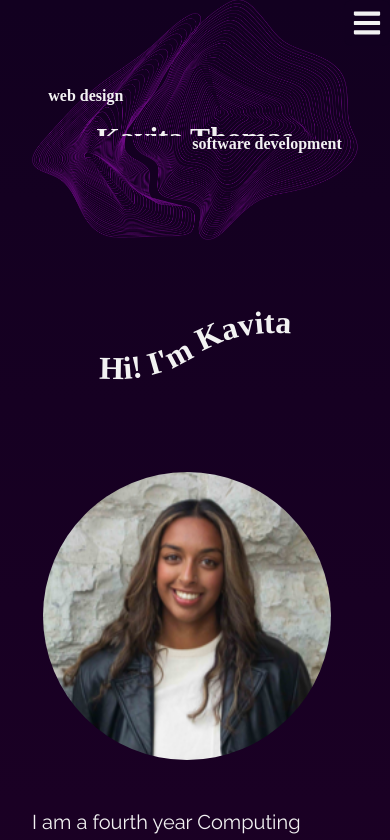
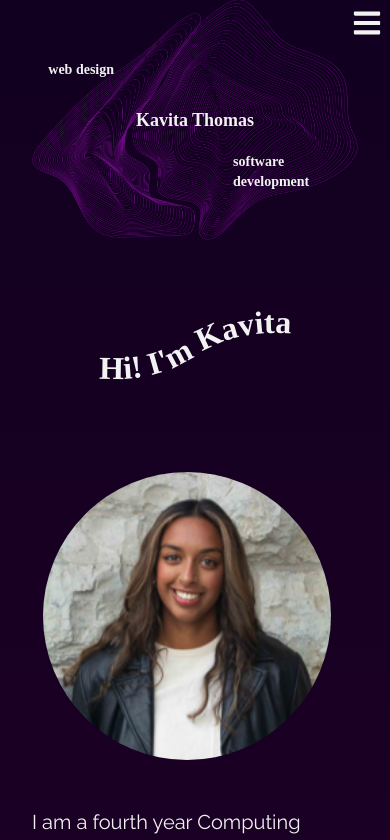
Before and after one commit to kavitaithomas/portfolio, a React (Create React App) app: page / in a window 390 px wide. Shown: the top 840 px of the page. Built offline with nearby package versions, Linux system fonts and the light colour scheme; a web font is replaced by a local one.

Commit message:
feat: :sparkles: update for mobile compatibility fixes

```diff
--- a/src/components/Button.jsx
+++ b/src/components/Button.jsx
@@ -4,7 +4,7 @@ const Button = ({ label, link }) => {
   return (
     <a href={link} target="_blank" rel="noopener noreferrer">
       <button className="bg-blue-200 rounded-xl py-1 px-4 border-blue-700 border-2 hover:scale-110 duration-200">
-        <p className="text-darkest-purple text-center text-lg">{label}</p>
+        <p className="text-darkest-purple text-center text-base">{label}</p>
       </button>
     </a>
   );
--- a/src/components/Experience.jsx
+++ b/src/components/Experience.jsx
@@ -82,7 +82,7 @@ const Experience = () => {
     ${activeIndex === index ? "bg-darkest-purple" : "hover:bg-darkest-purple"}`}
             >
               {/* Left Section: Title and Place */}
-              <div className="flex text-left space-x-4">
+              <div className="flex text-left space-x-2">
                 <span>{item.title}</span>
                 <div className="text-gray-400">
                   <span>{item.place}</span>
--- a/src/components/Hero.jsx
+++ b/src/components/Hero.jsx
@@ -18,16 +18,13 @@ const Hero = () => {
       {/* Text */}
       <div className="flex flex-col justify-center items-center">
         <div className="font-title absolute top-0 left-0 w-full h-full flex flex-col justify-center items-center text-my-gray z-20">
-          <p className="text-base flex flex-wrap lg:text-xl xl:text-2xl font-semibold absolute top-[35%] left-[5%] sm:top-[37%] sm:left-[8%] md:top-[39%] md:left-[10%]">
+          <p className="text-sm sm:text-lg md:text-xl xl:text-2xl font-semibold absolute top-[25%] left-[5%] sm:top-[37%] sm:left-[8%] md:top-[39%] md:left-[10%]">
             web design
           </p>
-          <h1
-            className="my-40 text-3xl md:text-5xl lg:text-6xl lg:my-6 p-4 font-bold text-center overflow-hidden
-          "
-          >
+          <h1 className="text-lg sm:text-3xl md:text-5xl lg:text-6xl lg:my-8 p-10 font-bold text-center">
             Kavita Thomas
           </h1>
-          <p className="text-base flex flex-wrap lg:text-xl xl:text-2xl font-semibold absolute bottom-[35%] right-[5%] sm:bottom-[37%] sm:right-[8%] md:bottom-[39%] md:right-[10%]">
+          <p className="text-sm w-1/3 sm:w-auto sm:text-lg md:text-xl xl:text-2xl font-semibold absolute bottom-[20%] right-[5%] sm:bottom-[37%] sm:right-[8%] md:bottom-[39%] md:right-[10%]">
             software development
           </p>
         </div>
--- a/src/components/ProjectCard.jsx
+++ b/src/components/ProjectCard.jsx
@@ -16,10 +16,12 @@ const ProjectCard = ({ project, isExpanded, onExpand }) => {
         <div className="flex flex-col text-lg p-4 space-y-4 min-h-[300px]">
           <div className="flex flex-row space-x-4 justify-start items-center">
             <h2 className="text-2xl font-bold text-my-gray">{project.title}</h2>
-            <Button label={project.label1} link={project.link1} />
-            {project.label2 && project.link2 && (
-              <Button label={project.label2} link={project.link2} />
-            )}
+            <div className="flex flex-col space-y-4 md:flex-row md:space-y-0 md:space-x-4">
+              <Button label={project.label1} link={project.link1} />
+              {project.label2 && project.link2 && (
+                <Button label={project.label2} link={project.link2} />
+              )}
+            </div>
           </div>
           <p className="text-blue-200 font-semibold">{project.date}</p>
           <p className="text-my-gray">{project.description}</p>
--- a/src/components/Projects.jsx
+++ b/src/components/Projects.jsx
@@ -44,7 +44,7 @@ const Projects = () => {
       type: "Design and Front-end Development",
       technologies: ["Figma", "React.js", "Tailwind CSS"],
       image: qvsa,
-      label1: "Design File",
+      label1: "Design",
       link1:
         "https://www.figma.com/design/U8qyWbu5f8JCwlPeCJZfSy/QVSA?node-id=81-2&p=f&t=QjsKe8dDDs1vBH8x-0",
       label2: "Code",
```
